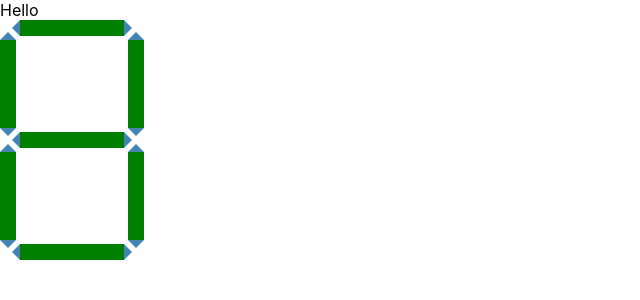
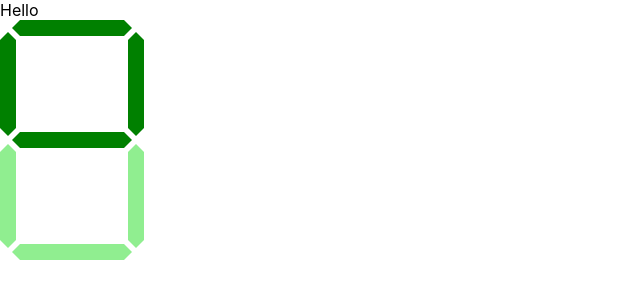
Before and after one commit to peterkrokhin/react-digital-watch, a React (Create React App) app: page / in a window 1280 px wide. Shown: the top 300 px of the page, without its empty margins (0-640 px from the left). Built offline with nearby package versions, Linux system fonts and the light colour scheme.

Commit message:
added line on off css classes

```diff
--- a/src/components/clockface/digit/Digit.module.css
+++ b/src/components/clockface/digit/Digit.module.css
@@ -11,32 +11,32 @@
     align-items: center
 }
 
-.digit .vertical_area .vertical_line {
+.digit .vertical_area .vertical_line_on {
     width: 2vmin;
     height: 11vmin;
     background-color: green;
     position: relative;
 }
 
-.digit .vertical_area .vertical_line::before {
+.digit .vertical_area .vertical_line_on::before {
     content: "";
     position: absolute;
     top: -1vmin;
     width: 0;
     height: 0;
     border: 1vmin solid transparent;
-    border-bottom-color: steelblue;
+    border-bottom-color: green;
     border-top: 0;
 }
 
-.digit .vertical_area .vertical_line::after {
+.digit .vertical_area .vertical_line_on::after {
     content: "";
     position: absolute;
     top: 100%;
     width: 0;
     height: 0;
     border: 1vmin solid transparent;
-    border-top-color: steelblue;
+    border-top-color: green;
     border-bottom: 0;
 }
 
@@ -46,30 +46,87 @@
     justify-content: center;
 }
 
-.digit .horizontal_area .horizontal_line {
+.digit .horizontal_area .horizontal_line_on {
     width: 13vmin;
     background-color: green;
     position: relative;
 }
 
-.digit .horizontal_area .horizontal_line::before {
+.digit .horizontal_area .horizontal_line_on::before {
     content: "";
     position: absolute;
     left: -1vmin;
     width: 0;
     height: 0;
     border: 1vmin solid transparent;
-    border-right-color: steelblue;
+    border-right-color: green;
     border-left: 0;
 }
 
-.digit .horizontal_area .horizontal_line::after {
+.digit .horizontal_area .horizontal_line_on::after {
     content: "";
     position: absolute;
     left: 100%;
     width: 0;
     height: 0;
     border: 1vmin solid transparent;
-    border-left-color: steelblue;
+    border-left-color: green;
     border-right: 0;
 }
+
+.digit .vertical_area .vertical_line_off {
+    width: 2vmin;
+    height: 11vmin;
+    background-color: lightgreen;
+    position: relative;
+}
+
+.digit .vertical_area .vertical_line_off::before {
+    content: "";
+    position: absolute;
+    top: -1vmin;
+    width: 0;
+    height: 0;
+    border: 1vmin solid transparent;
+    border-bottom-color: lightgreen;
+    border-top: 0;
+}
+
+.digit .vertical_area .vertical_line_off::after {
+    content: "";
+    position: absolute;
+    top: 100%;
+    width: 0;
+    height: 0;
+    border: 1vmin solid transparent;
+    border-top-color: lightgreen;
+    border-bottom: 0;
+}
+
+.digit .horizontal_area .horizontal_line_off {
+    width: 13vmin;
+    background-color: lightgreen;
+    position: relative;
+}
+
+.digit .horizontal_area .horizontal_line_off::before {
+    content: "";
+    position: absolute;
+    left: -1vmin;
+    width: 0;
+    height: 0;
+    border: 1vmin solid transparent;
+    border-right-color: lightgreen;
+    border-left: 0;
+}
+
+.digit .horizontal_area .horizontal_line_off::after {
+    content: "";
+    position: absolute;
+    left: 100%;
+    width: 0;
+    height: 0;
+    border: 1vmin solid transparent;
+    border-left-color: lightgreen;
+    border-right: 0;
+}
--- a/src/components/clockface/digit/Digit.tsx
+++ b/src/components/clockface/digit/Digit.tsx
@@ -6,21 +6,21 @@ export const Digit = () => {
     <div>
       <div className={styles.digit}>
             <div className={styles.horizontal_area}>
-                <div className={styles.horizontal_line}></div>
+                <div className={styles.horizontal_line_on}></div>
             </div>
             <div className={styles.vertical_area}>
-                <div className={styles.vertical_line}></div>
-                <div className={styles.vertical_line}></div>
+                <div className={styles.vertical_line_on}></div>
+                <div className={styles.vertical_line_on}></div>
             </div>
             <div className={styles.horizontal_area}>
-                <div className={styles.horizontal_line}></div>
+                <div className={styles.horizontal_line_on}></div>
             </div>
             <div className={styles.vertical_area}>
-                <div className={styles.vertical_line}></div>
-                <div className={styles.vertical_line}></div>
+                <div className={styles.vertical_line_off}></div>
+                <div className={styles.vertical_line_off}></div>
             </div>
             <div className={styles.horizontal_area}>
-                <div className={styles.horizontal_line}></div>
+                <div className={styles.horizontal_line_off}></div>
             </div>
         </div>
     </div>
```
